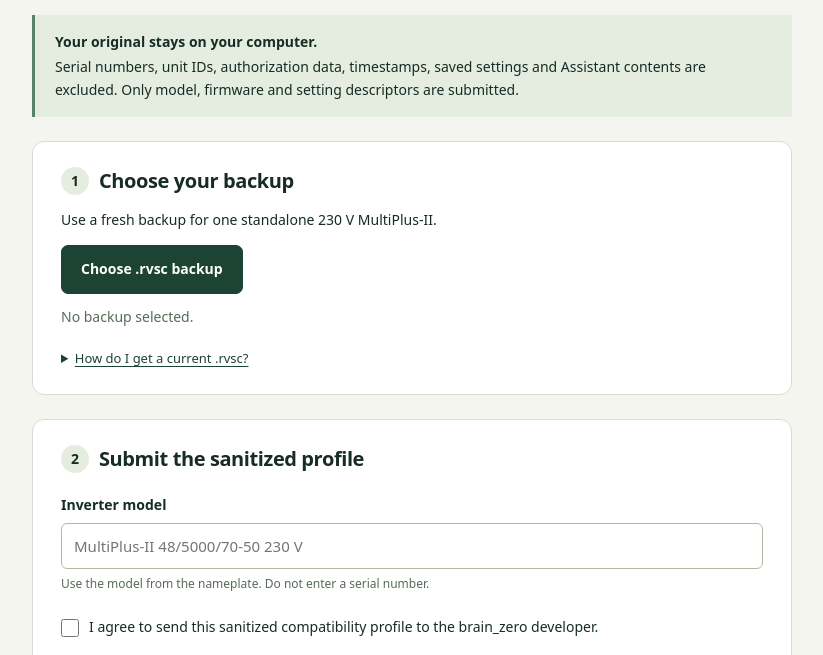
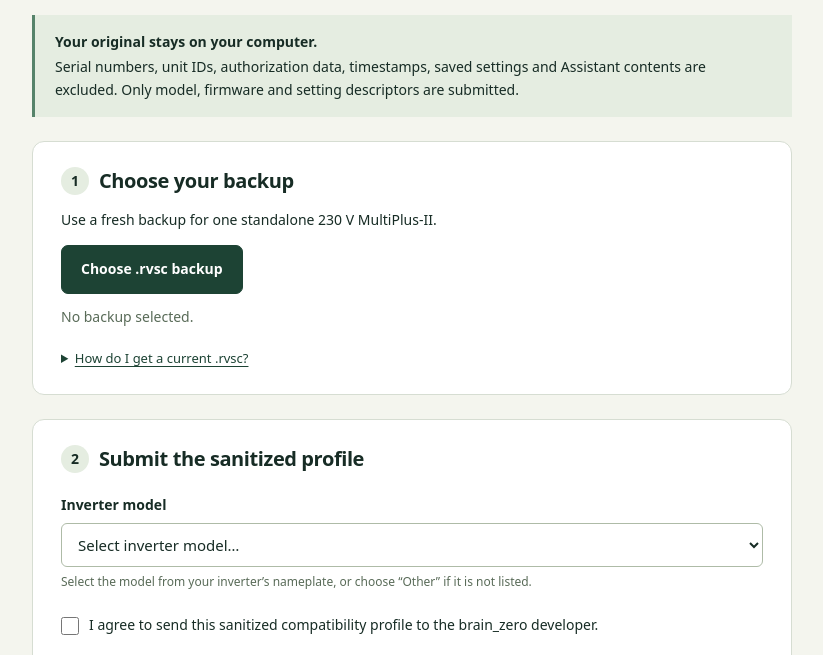
Before and after one commit to mjpalmowski/brain_zero, a plain HTML site: page website/public/compatibility/index.html in a window 1280 px wide. Shown: the part 277-932 px from the top of the page, without its empty margins (228-1051 px from the left). Drawn offline with Linux system fonts and the light colour scheme.

Commit message:
Use a model dropdown for hosted compatibility submissions

```diff
--- a/website/public/compatibility/index.html
+++ b/website/public/compatibility/index.html
@@ -33,8 +33,31 @@
     <section aria-labelledby="submit-title">
       <div class="step-title"><span class="step" aria-hidden="true">2</span><h2 id="submit-title">Submit the sanitized profile</h2></div>
       <label for="model">Inverter model</label>
-      <input id="model" type="text" maxlength="160" autocomplete="off" placeholder="MultiPlus-II 48/5000/70-50 230 V" aria-describedby="model-help">
-      <p class="help" id="model-help">Use the model from the nameplate. Do not enter a serial number.</p>
+      <select id="model" required aria-describedby="model-help">
+        <option value="" selected>Select inverter model…</option>
+        <optgroup label="12 V">
+          <option>MultiPlus-II 12/3000/120-32</option>
+          <option>MultiPlus-II 12/4k</option>
+          <option>MultiPlus-II 12/5000/220-50</option>
+        </optgroup>
+        <optgroup label="24 V">
+          <option>MultiPlus-II 24/3000/70-32</option>
+          <option>MultiPlus-II 24/5000/120-50</option>
+        </optgroup>
+        <optgroup label="48 V">
+          <option>MultiPlus-II 48/3000/35-32</option>
+          <option>MultiPlus-II 48/4k5/55-32</option>
+          <option>MultiPlus-II 48/4k5 (low transformer ratio)</option>
+          <option>MultiPlus-II 48/5000/70-50</option>
+          <option>MultiPlus-II 48/6k5/100-50</option>
+          <option>MultiPlus-II 48/6k5 (low transformer ratio)</option>
+          <option>MultiPlus-II 48/8000/110-100</option>
+          <option>MultiPlus-II 48/10000/140-100</option>
+          <option>MultiPlus-II 48/15000/200-100</option>
+        </optgroup>
+        <option>Other standalone 230 V MultiPlus-II</option>
+      </select>
+      <p class="help" id="model-help">Select the model from your inverter’s nameplate, or choose “Other” if it is not listed.</p>
       <label class="consent"><input id="consent" type="checkbox"><span>I agree to send this sanitized compatibility profile to the brain_zero developer.</span></label>
       <button id="submit" type="button" disabled>Submit profile</button>
       <div id="submit-status" class="status" role="status" aria-live="polite"></div>
--- a/website/public/compatibility/styles.css
+++ b/website/public/compatibility/styles.css
@@ -17,11 +17,11 @@ section { margin-top: 24px; padding: 25px 28px; border: 1px solid var(--line); b
 .step { width: 28px; height: 28px; display: grid; place-items: center; border-radius: 50%; background: #e5ede1; font-size: 14px; font-weight: 700; }
 h2 { margin: 0; font-size: 20px; line-height: 1.3; letter-spacing: -.02em; }
 section > p { font-size: 14px; }
-button, input { font: inherit; }
+button, input, select { font: inherit; }
 button { display: inline-block; padding: 12px 19px; border: 1px solid var(--green); border-radius: 7px; background: var(--green); color: white; font-size: 14px; font-weight: 650; cursor: pointer; touch-action: manipulation; }
 button:disabled { background: #eef1ec; border-color: #dde3d9; color: #6c7868; cursor: default; }
-button:focus-visible, input:focus-visible, a:focus-visible, summary:focus-visible { outline: 3px solid #77a382; outline-offset: 4px; }
-input[type="text"] { display: block; width: 100%; margin-top: 7px; padding: 10px 12px; border: 1px solid #aebba7; border-radius: 6px; background: #fff; color: var(--ink); font-size: 15px; }
+button:focus-visible, input:focus-visible, select:focus-visible, a:focus-visible, summary:focus-visible { outline: 3px solid #77a382; outline-offset: 4px; }
+select { display: block; width: 100%; margin-top: 7px; padding: 10px 12px; border: 1px solid #aebba7; border-radius: 6px; background: #fff; color: var(--ink); font-size: 15px; }
 label[for="model"] { display: block; margin-top: 21px; font-size: 14px; font-weight: 650; }
 .help { margin: 5px 0 18px; color: var(--muted); font-size: 12px; }
 .consent { display: flex; align-items: flex-start; gap: 10px; margin: 22px 0; font-size: 14px; cursor: pointer; }
--- a/website/public/compatibility/submit.js
+++ b/website/public/compatibility/submit.js
@@ -32,7 +32,7 @@ if (typeof document !== 'undefined') {
     submit.disabled = busy || submitted || !valid;
   };
   choose.addEventListener('click', () => backup.click());
-  model.addEventListener('input', update);
+  model.addEventListener('change', update);
   consent.addEventListener('change', update);
   backup.addEventListener('change', async () => {
     sanitized = null; submitted = false; summary.hidden = true; submitStatus.textContent = ''; submitStatus.className = 'status';
```
